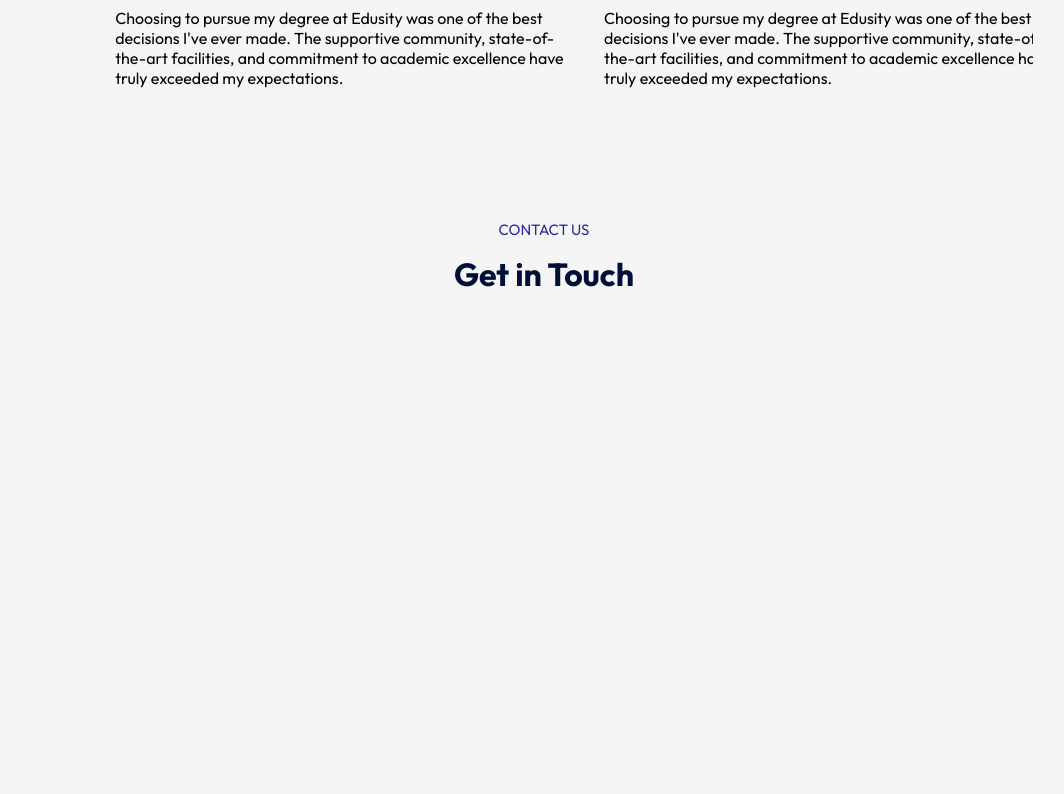
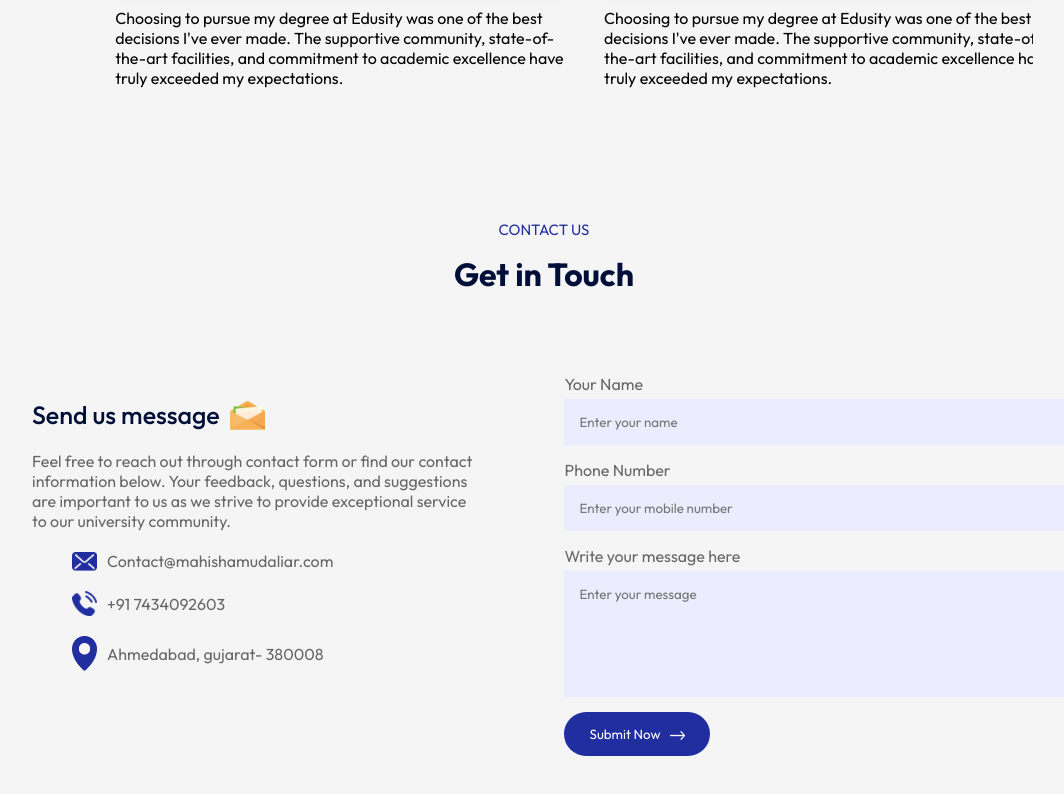
Before and after one commit to mahishamudaliar26/Educity, a React (Vite) app in the folder educity/: page / in a window 1280 px wide. Shown: the part 2885-3679 px from the top of the page, without its empty margins (96-1160 px from the left). Before the commit the page ends 3206 px from the top, so only its background shows below. Built offline with nearby package versions, Linux system fonts and the light colour scheme.

Commit message:
Form submit

```diff
--- a/educity/src/App.jsx
+++ b/educity/src/App.jsx
@@ -6,6 +6,7 @@
 import About from "./components/About/About";
 import Campus from "./components/Campus/Campus";
 import Testimonials from "./components/Testimonials/Testimonials";
+import Contact from "./components/Contacts/Contact";
 
 const App = () => {
   return (
@@ -24,6 +25,7 @@
         <Title subTitle="TESTIMONIALS" title="What our student says" />
         <Testimonials />
         <Title subTitle="Contact Us" title="Get in Touch" />
+        <Contact />
       </div>
     </div>
   );
--- /dev/null
+++ b/educity/src/components/Contacts/Contact.css
@@ -0,0 +1,52 @@
+.contact{
+    margin: 80px auto;
+    max-width: 90%;
+    display: flex;
+    align-content: center;
+    justify-content: space-between;
+}
+.contact-col{
+    flex-basis: 48%;
+    color: #676767;
+}
+.contact-col h3{
+    color: #000F38;
+    font-weight: 500;
+    font-size: 25px;
+    display: flex;
+    align-items: center;
+    margin-bottom: 20px;
+}
+.contact-col h3 img{
+    width: 35px;
+    margin-left: 10px;
+}
+.contact-col p{
+    max-width: 450px;
+    list-style: 0.3;
+}
+.contact-col ul li{
+    display: flex;
+    align-items: center;
+    margin: 20px 0;
+}
+.contact-col ul li img{
+    width: 25px;
+    margin-right: 10px;
+}
+.contact form input, .contact form textarea{
+    display: block;
+    width: 100%;
+    background: #EBECFE;
+    padding: 15px;
+    border: 0;
+    outline: 0;
+    margin-bottom: 15px;
+    margin-top: 5px;
+    resize: none;
+}
+.contact-col span{
+    display: block;
+    margin: 20px 0;
+
+}
--- /dev/null
+++ b/educity/src/components/Contacts/Contact.jsx
@@ -0,0 +1,96 @@
+import React from "react";
+import "../Contacts/Contact.css";
+import msg_icon from "../../assets/msg-icon.png";
+import mail_icon from "../../assets/mail-icon.png";
+import phone_icon from "../../assets/phone-icon.png";
+import location_icon from "../../assets/location-icon.png";
+import white_arrow from "../../assets/white-arrow.png";
+
+const Contact = () => {
+  const [result, setResult] = React.useState("");
+
+  const onSubmit = async (event) => {
+    event.preventDefault();
+    setResult("Sending....");
+    const formData = new FormData(event.target);
+
+    formData.append("access_key", "ea852d52-d86a-4fce-a35e-590509b9300d");
+
+    const response = await fetch("https://api.web3forms.com/submit", {
+      method: "POST",
+      body: formData,
+    });
+
+    const data = await response.json();
+
+    if (data.success) {
+      setResult("Form Submitted Successfully");
+      event.target.reset();
+    } else {
+      console.log("Error", data);
+      setResult(data.message);
+    }
+  };
+  return (
+    <>
+      <div className="contact">
+        <div className="contact-col">
+          <h3>
+            Send us message <img src={msg_icon} />{" "}
+          </h3>
+          <p>
+            Feel free to reach out through contact form or find our contact
+            information below. Your feedback, questions, and suggestions are
+            important to us as we strive to provide exceptional service to our
+            university community.
+          </p>
+          <ul>
+            <li>
+              <img src={mail_icon} />
+              Contact@mahishamudaliar.com
+            </li>
+            <li>
+              <img src={phone_icon} />
+              +91 7434092603
+            </li>
+            <li>
+              <img src={location_icon} />
+              Ahmedabad, gujarat- 380008
+            </li>
+          </ul>
+        </div>
+        <div className="contact-col">
+          <form onSubmit={onSubmit}>
+            <label>Your Name</label>
+            <input
+              type="text"
+              name="name"
+              placeholder="Enter your name"
+              required
+            />
+            <label>Phone Number</label>
+            <input
+              type="tel"
+              name="number"
+              placeholder="Enter your mobile number"
+              required
+            />
+            <label>Write your message here</label>
+            <textarea
+              name="message"
+              rows={6}
+              placeholder="Enter your message"
+              required
+            />
+            <button type="submit" className="btn dark-btn">
+              Submit Now <img src={white_arrow} />
+            </button>
+          </form>
+          <span>{result}</span>
+        </div>
+      </div>
+    </>
+  );
+};
+
+export default Contact;
```
